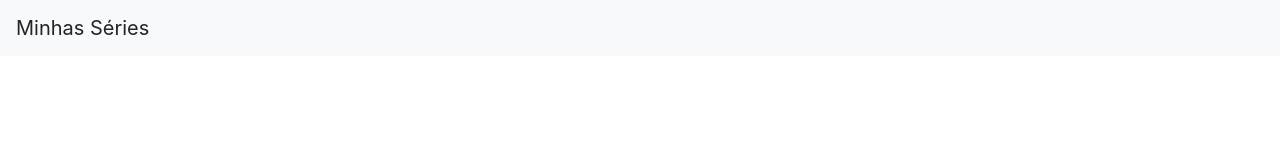
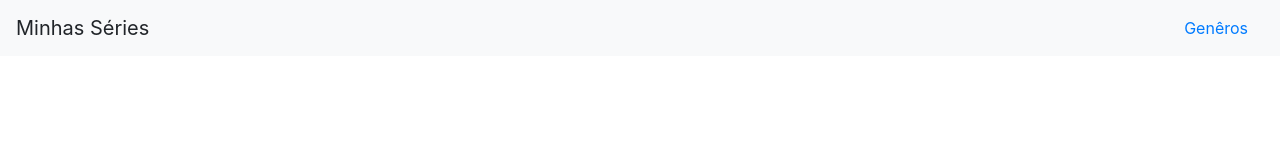
Before and after one commit to LuisValgoi/react-minhas-series, a React (Create React App) app: page / in a window 1280 px wide. Shown: the top 160 px of the page. Built offline with nearby package versions, Linux system fonts and the light colour scheme.

Commit message:
added partial navbar w/ toggle opt

```diff
--- a/src/App.js
+++ b/src/App.js
@@ -1,14 +1,32 @@
-import React from 'react';
+import React, { useState } from 'react';
 import {
   Navbar,
-  NavbarBrand
+  NavbarBrand,
+  Collapse,
+  Nav,
+  NavItem,
+  NavLink,
+  NavbarToggler
  } from 'reactstrap';
 
 function App() {
+  const [open, setOpen] = useState(false);
+  const toggle = () => {
+    setOpen(!open);
+  }
+
   return (
     <div>
       <Navbar color="light" light expand="md">
         <NavbarBrand>Minhas Séries</NavbarBrand>
+        <NavbarToggler onClick={toggle}/>
+        <Collapse isOpen={open} navbar>
+          <Nav className="ml-auto">
+            <NavItem>
+              <NavLink href="/">Genêros</NavLink>
+            </NavItem>
+          </Nav>
+        </Collapse>
       </Navbar>
     </div>
   );
```
